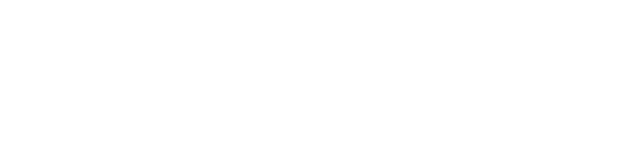
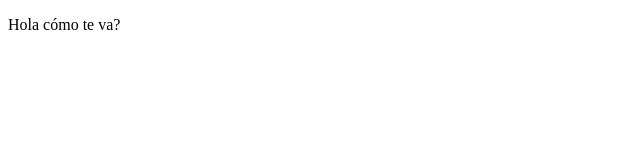
Before and after one commit to rferola/pruebaGit, a plain HTML site: page index.html in a window 1280 px wide. Shown: the whole page, without its empty margins (0-640 px from the left). Drawn offline with Linux system fonts and the light colour scheme.

Commit message:
Agregando texto

```diff
--- a/index.html
+++ b/index.html
@@ -7,6 +7,6 @@
     <title>Document</title>
 </head>
 <body>
-
+<p>Hola cómo te va?</p>
 </body>
 </html>
```
